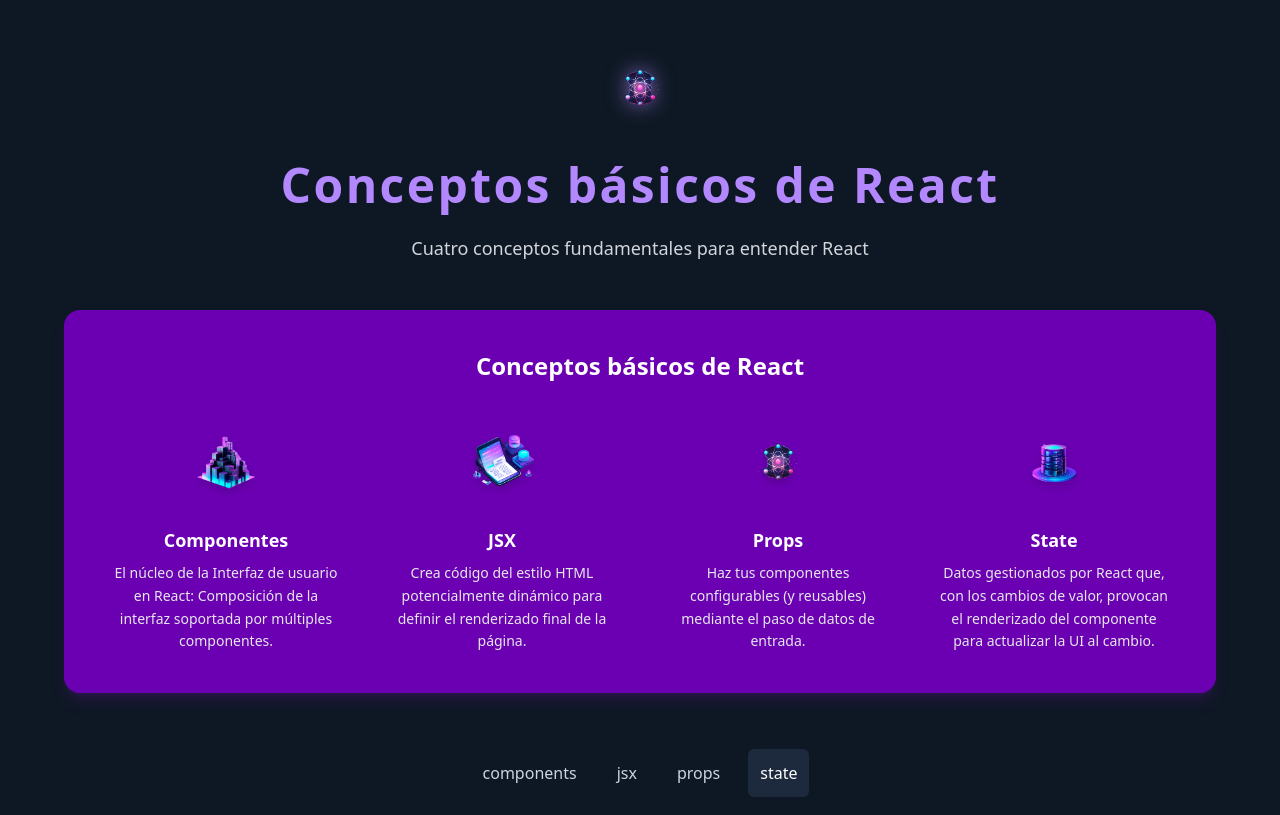
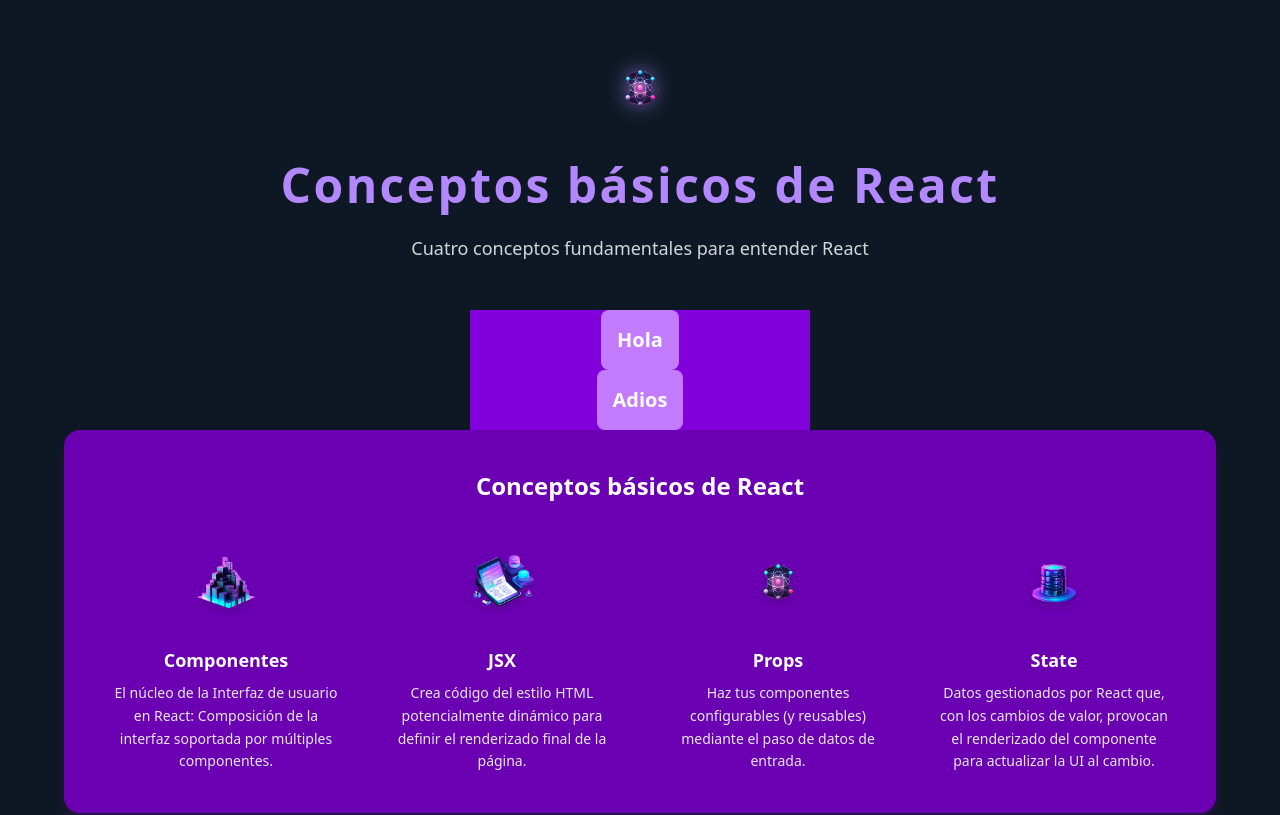
Before and after one commit to NoSoyVerde/web-simple, a Next.js app: page / in a window 1280 px wide. Shown: the top 815 px of the page. Built offline with nearby package versions, Linux system fonts and the light colour scheme; a web font is replaced by a local one.

Commit message:
Trabajo de hoy en clase

```diff
--- /dev/null
+++ b/app/components/dropdown.tsx
@@ -0,0 +1,41 @@
+"use client";
+import React from "react";
+import { useState } from "react";
+import Link from "next/link";
+
+const list = [
+  { href: "/", label: "Home" },
+  { href: "/prueba1", label: "Prueba1" },
+  { href: "/prueba2", label: "Prueba2" },
+];
+
+export default function Dropdown({ menuText }: { menuText: string }) {
+  const [isOpen, setIsOpen] = useState(false);
+
+  return (
+    <div className="mx-auto md:mx-28 relative flex flex-col items-center w-[340px] bg-purple-700">
+      <button
+        className="bg-purple-400 p-4 2-full flex items-center justify-between font-bold text-xl rounded-lg t"
+        onClick={() => setIsOpen((prev) => !prev)}
+        onBlur={() => setIsOpen(false)}
+      >
+        {menuText}
+      </button>
+      {isOpen && (
+        <div className="absolute top-20 w-full bg-pink-950 p-4 rounded-lg z-10">
+          {list.map((item) => (
+            <div
+              key={item.label}
+              className="flex w-full justify-between hover:bg-blue-400 cursor-pointer rounded-r-lg border-l-transparent hover:border-l-white border-l-4"
+            >
+              <Link href={item.href} className='flex-1 text-xl text-white rounded-md px-3 py-2'
+              onClick={() => setIsOpen(false)}>
+                {item.label}
+              </Link>
+            </div>
+          ))}
+        </div>
+      )}
+    </div>
+  );
+}
--- a/app/page.tsx
+++ b/app/page.tsx
@@ -1,11 +1,15 @@
 import Header from "./components/header";
 import ConceptsSection from "./components/conceptsSection";
 import TabsContainer from "./components/tab/tabs-container";
+import Dropdown from "./components/dropdown";
 
 export default function Page() {
   return (
     <main className="flex flex-col items-center justify-center min-h-screen px-6 py-12 text-white">
       <Header />
+      <Dropdown menuText="Hola" />
+       <Dropdown menuText="Adios" />
+
       <ConceptsSection />
       <TabsContainer />
     </main>
```
